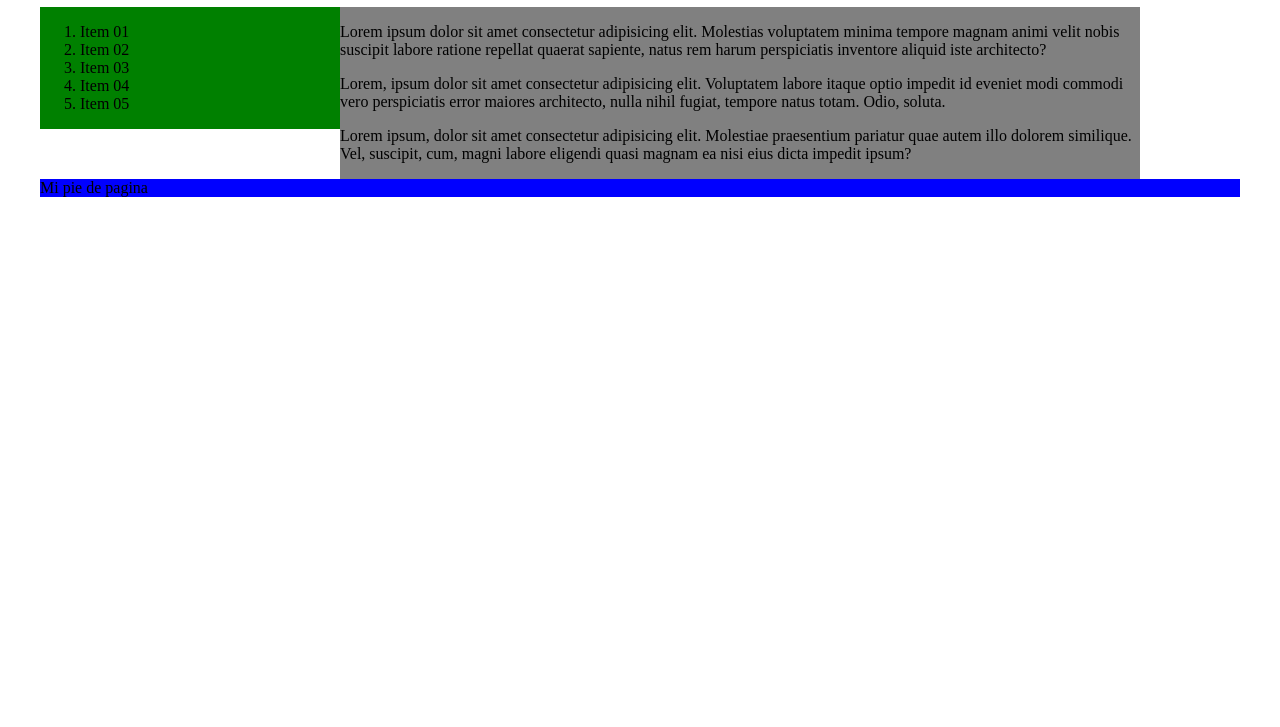
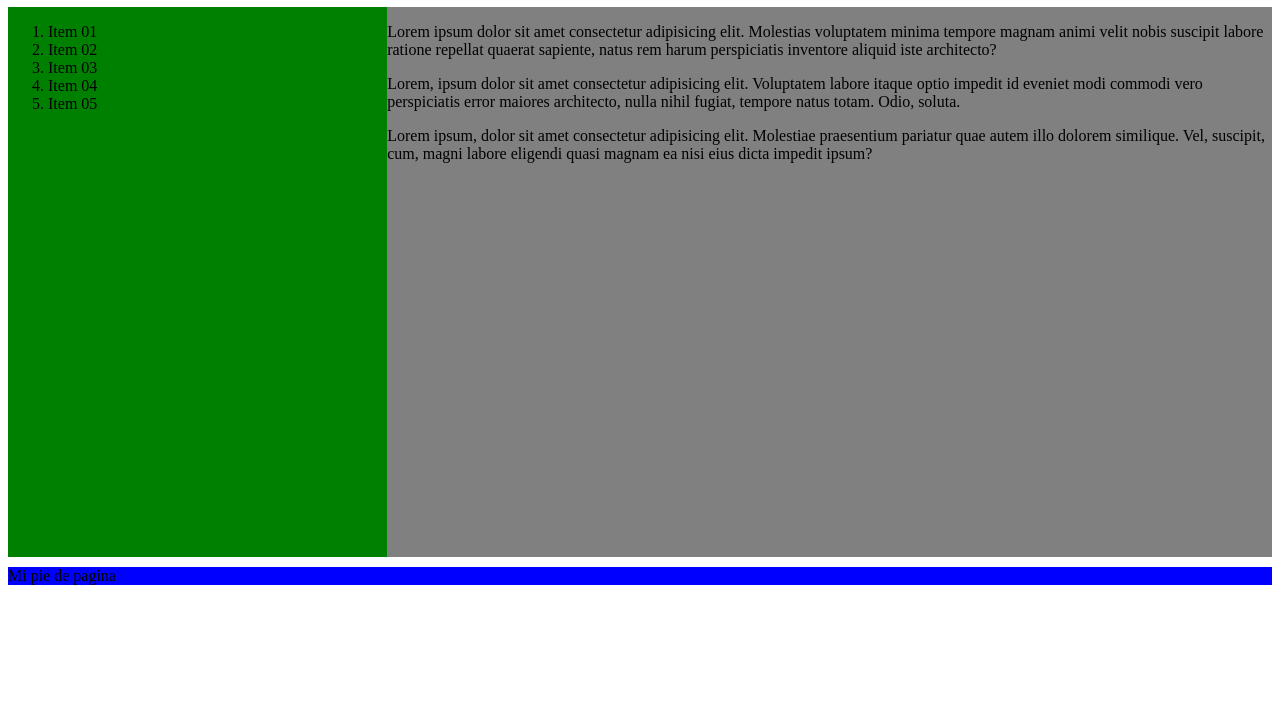
Before and after one commit to michaelnickBravo/TrabajosDW2020, a plain HTML site: page Ejemplo_layout/index.html in a window 1280 px wide. Shown: the part 73-800 px from the top of the page. Drawn offline with Linux system fonts and the light colour scheme.

Commit message:
cambio_layaout

```diff
--- a/Ejemplo_layout/css/estructura.css
+++ b/Ejemplo_layout/css/estructura.css
@@ -1,5 +1,5 @@
 main{
-    width: 1200px;
+    width: 100%;
     margin: auto;
 }
 
@@ -10,13 +10,16 @@ header{
 nav{
     background-color: green;
     float: left;
-    width: 300px;
+    width: 30%;
+    height: 550px;
+    margin-bottom: 10px;
 }
 
 article{
     background-color: grey;
     float: left;
-    width: 800px;
+    width: 70%;
+    height: 550px;
 }
 
 footer{
```
